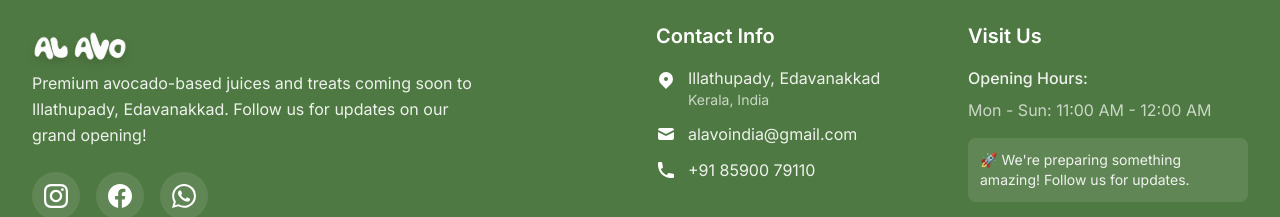
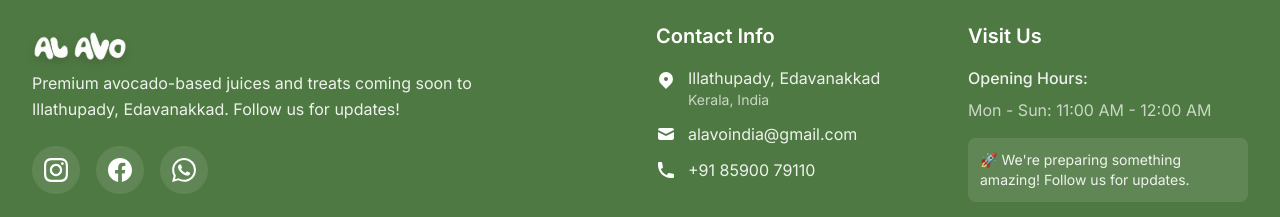
Before and after one commit to Al-Avo/AlAvo-Website, a Next.js app: page / in a window 1280 px wide. Shown: the part 4094-4311 px from the top of the page. Built offline with nearby package versions, Linux system fonts and the light colour scheme.

Commit message:
footer change

```diff
--- a/src/app/components/Footer.js
+++ b/src/app/components/Footer.js
@@ -57,7 +57,7 @@ export default function Footer() {
               <img src="/images/alavo_curvy.png" alt="al.avo logo" className="h-12 w-24 object-contain drop-shadow-lg" />
               <p className="text-white/90 mb-6 leading-relaxed max-w-md">
                 Premium avocado-based juices and treats coming soon to Illathupady, Edavanakkad.
-                Follow us for updates on our grand opening!
+                Follow us for updates!
               </p>
 
               {/* Social Media Links */}
```
